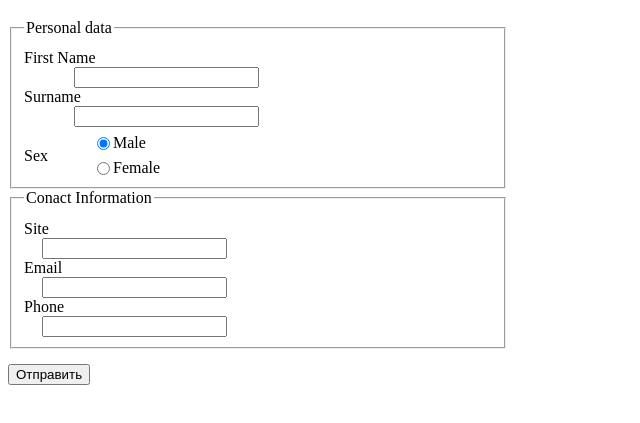
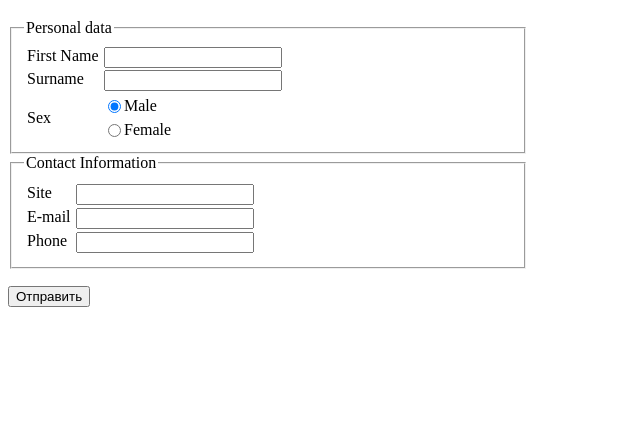
Before and after one commit to spiderpoul/fe-rsu-pavel_uvarov, a plain HTML site: page task2_post.html in a window 1280 px wide. Shown: the part 61-484 px from the top of the page, without its empty margins (0-640 px from the left). Drawn offline with Linux system fonts and the light colour scheme.

Commit message:
Fix task2 layout

```diff
--- /dev/null
+++ b/task2.css
@@ -0,0 +1,57 @@
+.wrapper {
+    width: 1000px;
+}
+/*Form style*/
+form {
+    width: 520px;
+}
+.personal-data {
+    height: 116px;
+}
+.contact-inform {
+    height: 95px;
+}
+form label {
+    display: block;
+    padding: 5px 0 0 3px;
+}
+.form-group-inline > label, .form-group-inline > div{
+    display: inline-block;
+    vertical-align: middle;
+}
+.form-group-inline > div label{
+    padding-top: 6px;
+}
+.form-group-inline > div {
+    margin-left: 45px;
+}
+input {
+    float: right;
+}
+input[type="submit"]{
+    float: left;
+    margin-top: 17px;
+}
+input[type="radio"]{
+    float: left;
+}
+input[type="text"] {
+    margin-left: 5px;
+    width: 170px;
+}
+.inputs {
+    display: inline-block;
+}
+.contact-inform label{
+    padding-top: 6px;
+}
+.contact-inform input{
+    margin-left: 5px;
+    width: 170px;
+}
+.contact-inform .inputs {
+    min-width: 235px;
+}
+.contact-inform .inputs {
+    min-width: 220px;
+}
--- a/task2_post.html
+++ b/task2_post.html
@@ -1,50 +1,13 @@
+
 <!DOCTYPE html>
 <html>
   <head>
     <meta name="description" content="HTML Advanced, Task 1">
     <meta charset="utf-8">
     <title>Task 2 | HTML Advanced</title>
+    <link rel="stylesheet" href="task2.css">
     <style type="text/css">
-        .wrapper {
-            width: 1000px;
-        }
-        /*Form style*/
-        form {
-            width: 500px;
-        }
-        form label {
-            display: block;
-            padding-top: 7px;
-        }
-        textarea {
-            margin-top: 10px;
-        }
-        .form-group-inline > label, .form-group-inline > div{
-            display: inline-block;
-            vertical-align: middle;
-        }
-        .form-group-inline > div {
-            margin-left: 40px;
-        }
-        input {
-            float: right;
-        }
-        input[type="submit"]{
-            float: left;
-            margin-top: 15px;
-        }
-        input[type="radio"]{
-            float: left;
-        }
-        .inputs {
-            display: inline-block;
-        }
-        .inputs.personal {
-            width: 235px;
-        }
-        .inputs.contact {
-            width: 203px;
-        }
+
     </style>
   </head>
   <body>
@@ -52,9 +15,9 @@
       <div class="wrapper">
 
           <form action="http://httpbin.org/post" method="post">
-              <fieldset>
+              <fieldset class="personal-data">
                   <legend>Personal data</legend>
-                  <div class="inputs personal">
+                  <div class="inputs">
                       <label>First Name <input type="text" name="first-name"></label>
                       <label>Surname <input type="text" name="surname"></label>
                   </div>
@@ -66,11 +29,11 @@
                       </div>
                   </div>
               </fieldset>
-              <fieldset>
-                  <legend>Conact Information</legend>
-                  <div class="inputs contact">
+              <fieldset class="contact-inform">
+                  <legend>Contact Information</legend>
+                  <div class="inputs">
                       <label>Site <input type="text" name="site"></label>
-                      <label>Email <input type="email" name="email"></label>
+                      <label>E-mail <input type="email" name="email"></label>
                       <label>Phone <input type="tel" name="phone"></label>
                   </div>
               </fieldset>
```
Also changed, not shown: task2_get.html (+9 -46 lines), 1.png (added).
